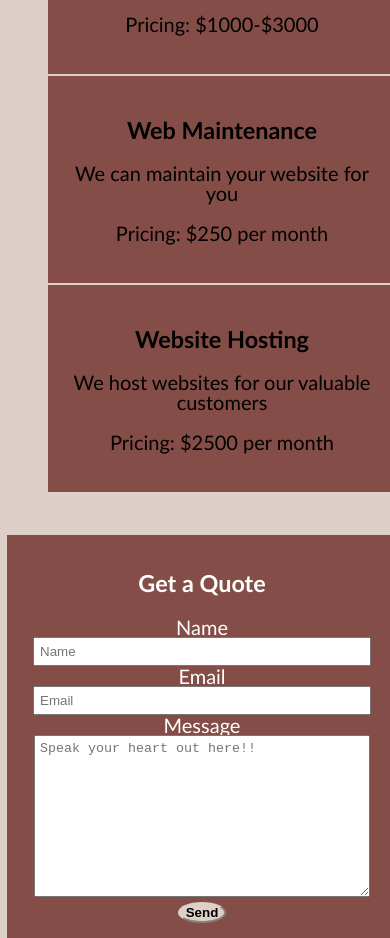
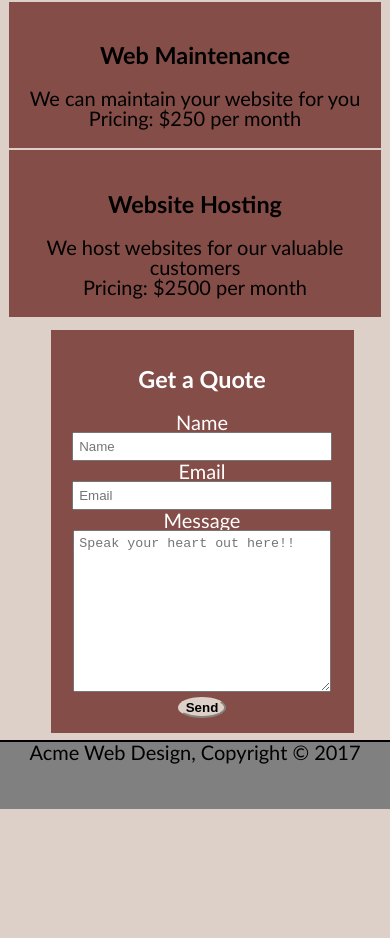
Before and after one commit to Zainab-Saad/Acme-Web-Design, a plain HTML site: page services.html in a window 390 px wide. Shown: the part 549-1487 px from the top of the page. After the commit the page ends 1358 px from the top, so only its background shows below. Drawn offline with Linux system fonts and the light colour scheme.

Commit message:
Fix Responsiveness Issues

```diff
--- a/css/style.css
+++ b/css/style.css
@@ -194,6 +194,7 @@ footer{
     #showcase p,
     #boxes .box,
     #main-col,
+    #main-col .page-title,
     #sidebar
     {
         float: none;
@@ -203,10 +204,14 @@ footer{
         padding: 5px;
     }
 
+    #showcase h2, p{
+        margin: auto;
+        line-height: 1em;
+    }
 
-    #showcase h2{
-        margin: 20px;
-        line-height: 1em;
+    #boxes .box p{
+        margin: auto;
+        margin-left: -10px;
     }
 
     #newsletter form{
@@ -218,4 +223,25 @@ footer{
         margin: auto;
         margin-bottom: 20px;
     }
+
+    #main-col{
+        width: 96vw;
+        text-align: center;
+        margin: auto;
+    }
+
+    #main-col #services{
+        margin: auto;
+        margin-left: -40px;
+    }
+
+    .dark{
+        width: 70vw;
+        text-align: center;
+        margin: auto;
+    }
+    .quote input{
+        display: block;
+        margin: auto;
+    }
 }
--- a/services.html
+++ b/services.html
@@ -71,16 +71,16 @@
                     <h3>Get a Quote</h3>
                     <form class="quote">
                         <div>
-                            <label for="">Name</label>
-                            <input type="text" placeholder="Name">
+                            <label for="name">Name</label>
+                            <input type="text" placeholder="Name" id="name">
                         </div>
                         <div>
-                            <label for="">Email</label>
-                            <input type="email" placeholder="Email">
+                            <label for="email">Email</label>
+                            <input type="email" placeholder="Email" id="email">
                         </div>
                         <div>
-                            <label for="">Message</label>
-                            <textarea name="" id="" cols="30" rows="10" placeholder="Speak your heart out here!!"></textarea>
+                            <label for="message">Message</label>
+                            <textarea name="" id="message" cols="30" rows="10" placeholder="Speak your heart out here!!"></textarea>
                         </div>
                         <button class="button-1" type="submit">Send</button>
                     </form>
@@ -91,7 +91,7 @@
     </section>
 
 
-    <footer>
+    <footer id="about-footer">
         <p>Acme Web Design, Copyright &copy; 2017</p>
     </footer>
 
```
